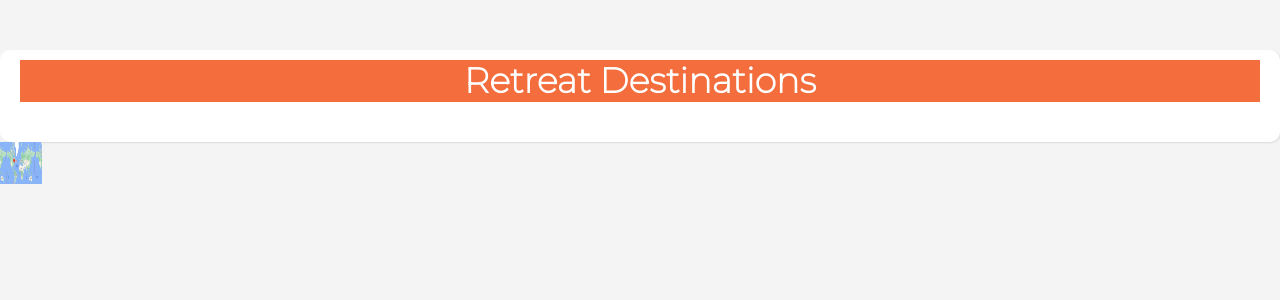
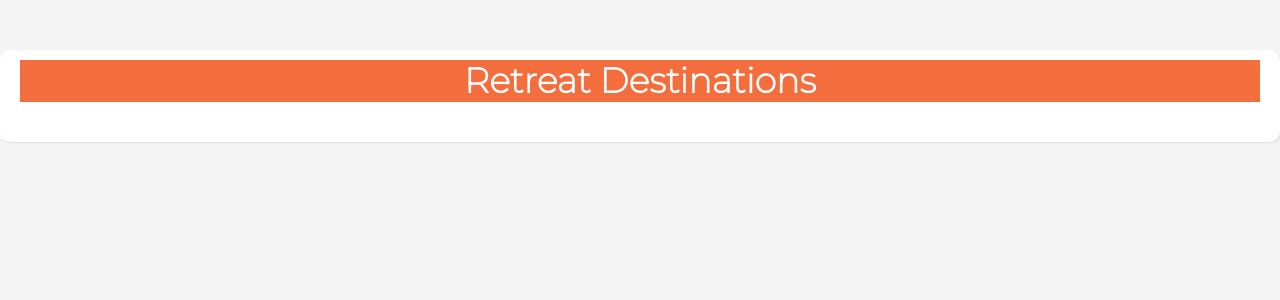
Before and after one commit to RimaHinn/bewelltrips, a Rails app: page /destinations in a window 1280 px wide. Shown: the part 56-356 px from the top of the page. Run offline with Rails 7, Linux system fonts and the light colour scheme; the visitor is signed in with stand-in values (Sample User, id 1); data that the repository does not hold is empty; style sheets or scripts are compiled from the project's sources; some libraries are stand-ins or nearby versions.

Commit message:
minor change

```diff
--- a/app/views/trips/destinations.html.erb
+++ b/app/views/trips/destinations.html.erb
@@ -2,9 +2,7 @@
 <div class="form-retreat-list">
   <h2>Retreat Destinations</h2>
 </div>
-<div>
-<img src="map.png" alt="map" width="42" height="42" style="vertical-align:center">
-</div>
+
 <ul class="cards">
 
 <% @trips.each do |t| %>
```
